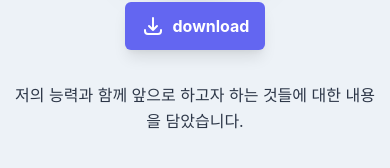
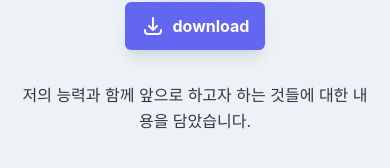
Before and after one commit to Typonote/tailwindcss_tutorial4, a React (Create React App) app: page / in a window 390 px wide. Shown: the part 4752-4920 px from the top of the page. Built offline with nearby package versions, Linux system fonts and the light colour scheme; a web font is replaced by a local one.

Commit message:
#15 이력서 작성

```diff
--- a/src/components/Resume.js
+++ b/src/components/Resume.js
@@ -25,7 +25,7 @@ const Resume = () => {
             <a href={Myresume} download className="ml-2 font-bold">download</a>
         </button>
 
-        <p class="leading-relaxed text-base text-primary mx-3 text-md sm:text-xl ">저의 능력과 함께 앞으로 하고자 하는 것들에 대한 내용을 담았습니다.</p>
+        <p class="leading-relaxed text-base text-primary mx-4 text-md sm:text-xl ">저의 능력과 함께 앞으로 하고자 하는 것들에 대한 내용을 담았습니다.</p>
     </section>
     )
 }
```
